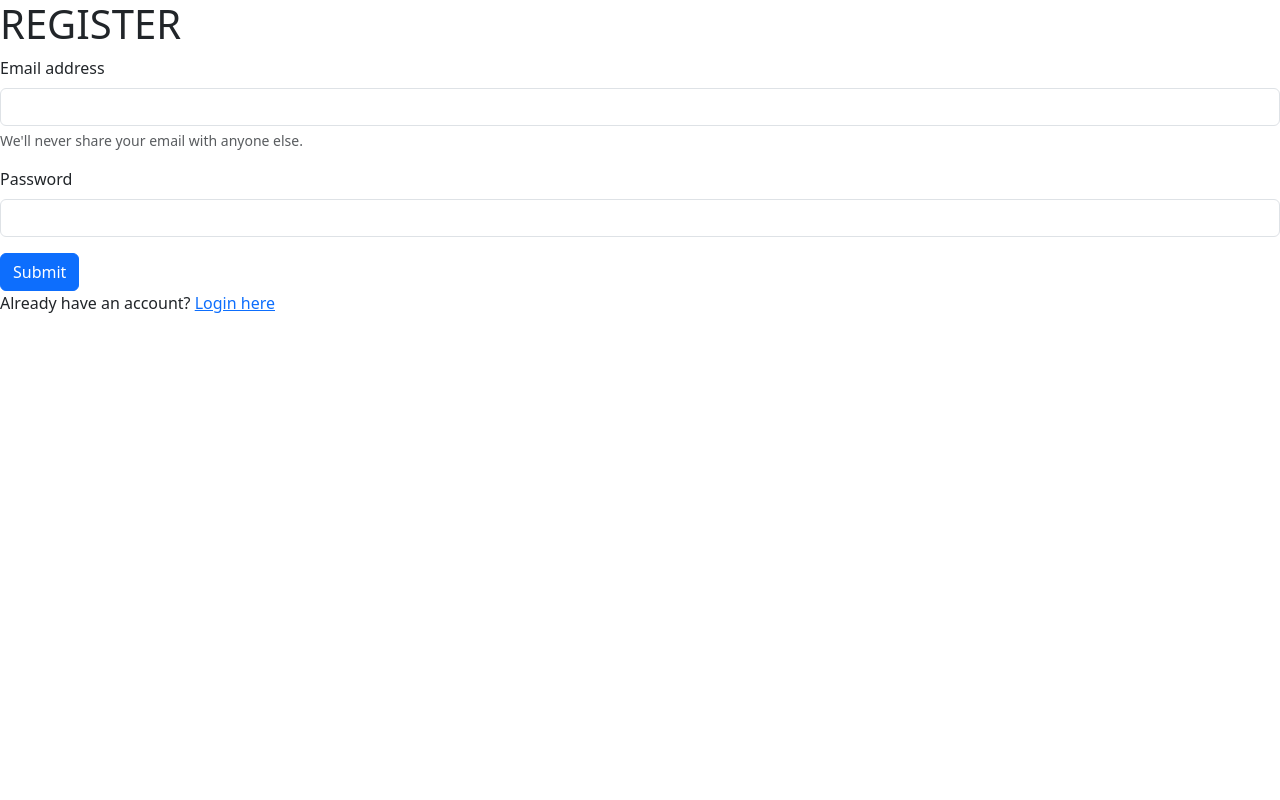
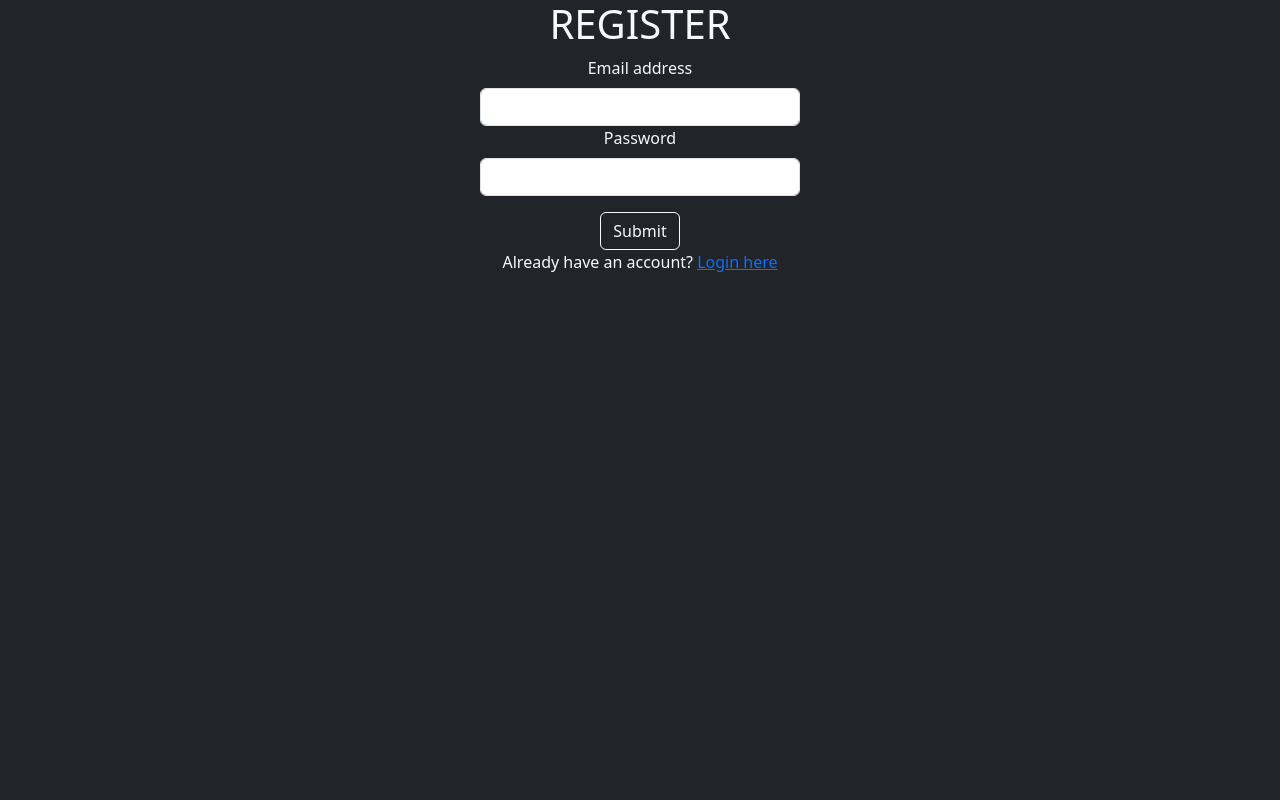
Before and after one commit to GDSC-NMIMS-MPSTME-Mumbai/project-mirage, a Flask app: page /register in a window 1280 px wide. Run offline with Flask 3, Linux system fonts and the light colour scheme.

Commit message:
Styled login and register pages

```diff
--- /dev/null
+++ b/static/styles/loginandregister.css
@@ -0,0 +1,3 @@
+body {
+    min-height: 100vh;
+  }
--- a/templates/register.html
+++ b/templates/register.html
@@ -4,20 +4,27 @@
   <title>Register</title>
     <link href="https://cdn.jsdelivr.net/npm/bootstrap@5.3.2/dist/css/bootstrap.min.css" rel="stylesheet" integrity="sha384-T3c6CoIi6uLrA9TneNEoa7RxnatzjcDSCmG1MXxSR1GAsXEV/Dwwykc2MPK8M2HN" crossorigin="anonymous">
     <script src="https://cdn.jsdelivr.net/npm/bootstrap@5.3.2/dist/js/bootstrap.bundle.min.js" integrity="sha384-C6RzsynM9kWDrMNeT87bh95OGNyZPhcTNXj1NW7RuBCsyN/o0jlpcV8Qyq46cDfL" crossorigin="anonymous"></script>
+    <link
+      rel="stylesheet"
+      href="{{ url_for('static', filename='styles/loginandregister.css') }}"
+    />
 </head>
-<body>
-  <h1>REGISTER</h1>
-    <form action="/register" method='POST'>
-        <div class="mb-3">
-          <label for="exampleInputEmail1" class="form-label">Email address</label>
-          <input type="email" class="form-control" id="email" aria-describedby="emailHelp" name="email">
-          <div id="emailHelp" class="form-text">We'll never share your email with anyone else.</div>
+<body class="bg-dark">
+  <h1 style="text-align: center;" class="text-light">REGISTER</h1>
+    <form action="/register" method='POST' class="form-horizontal" role="form" align="center">
+        <div class="form-group" align="center">
+          <label for="exampleInputEmail1" class="form-label text-light">Email address</label>
+          <div class="col-sm-3">
+            <input type="email" class="form-control" id="email" aria-describedby="emailHelp" name="email">
+          </div>
         </div>
-        <div class="mb-3">
-          <label for="exampleInputPassword1" class="form-label">Password</label>
-          <input type="password" class="form-control" id="password" name="password">
+        <div class="mb-3" align="center">
+          <label for="exampleInputPassword1" class="form-label text-light">Password</label>
+          <div class="col-sm-3">
+            <input type="password" class="form-control" id="password" name="password">
+          </div>
         </div>
-        <button type="submit" class="btn btn-primary">Submit</button>
+        <button type="submit" class="btn btn-outline-light">Submit</button>
       </form>
-      <p>Already have an account? <a href="{{ url_for('login') }}">Login here</a></p>
+      <p style="text-align: center;" class="text-light">Already have an account? <a href="{{ url_for('login') }}">Login here</a></p>
 </body>
```
Also changed, not shown: templates/login.html (+21 -13 lines).
